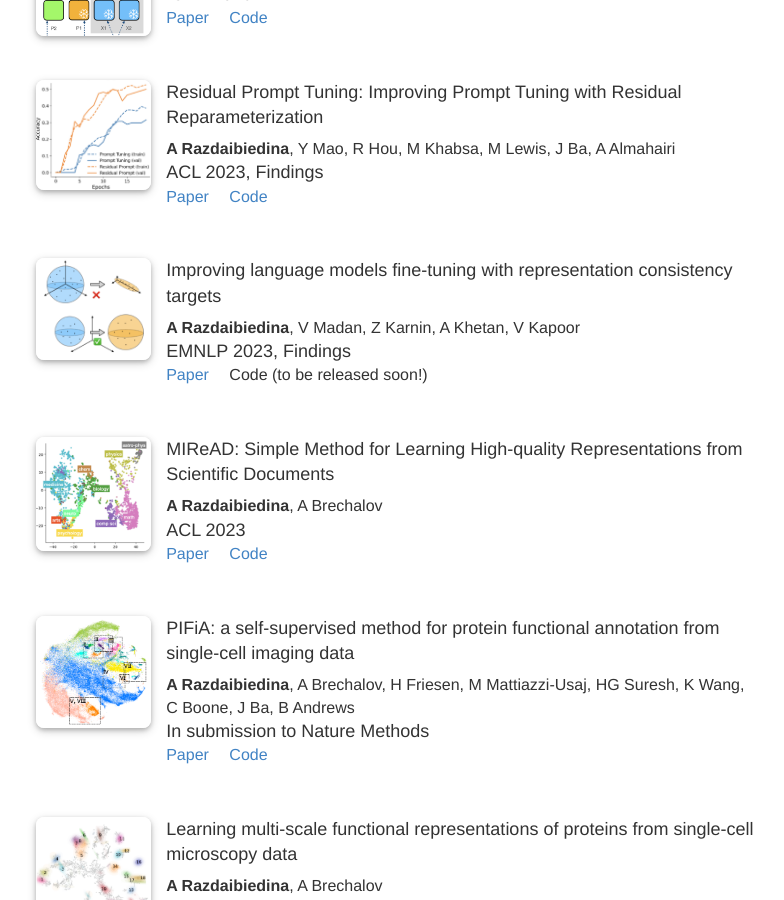
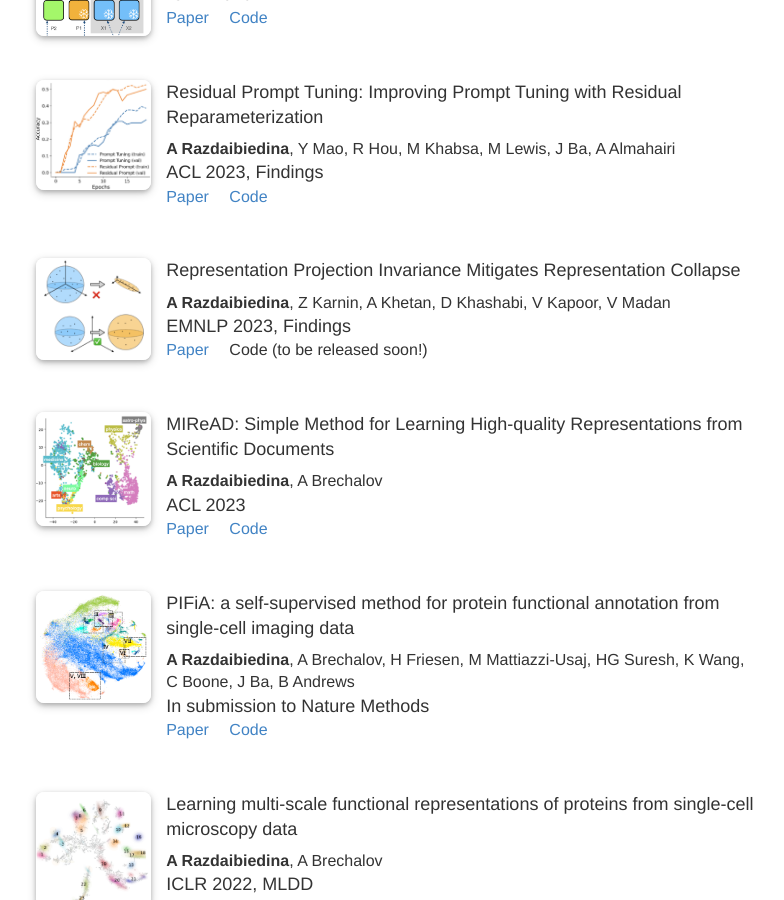
Before and after one commit to arazd/arazd.github.io, a Jekyll site: the page built from index.html, in a window 1280 px wide and 900 px high, scrolled down 897 px. Shown: the whole window, without its empty margins (244-1028 px from the left). Built offline with Jekyll 4.4.1, drawn with Linux system fonts in a browser that asks for light colours.

Commit message:
Update index.html

```diff
--- a/index.html
+++ b/index.html
@@ -125,8 +125,8 @@ The key topics I am currently focusing on are:
 <div>
       <img class="float" src="./images/repina2.png" alt="REPINA illustration">
       <div class="portfolio_text">
-        <div class="paper_title">Improving language models fine-tuning with representation consistency targets</div>
-        <div class="authors"> <strong>A Razdaibiedina</strong>, V Madan, Z Karnin, A Khetan, V Kapoor
+        <div class="paper_title">Representation Projection Invariance Mitigates Representation Collapse</div>
+        <div class="authors"> <strong>A Razdaibiedina</strong>, Z Karnin, A Khetan, D Khashabi, V Kapoor, V Madan
         </div>
         <div class="submission_info">
           EMNLP 2023, Findings
```
